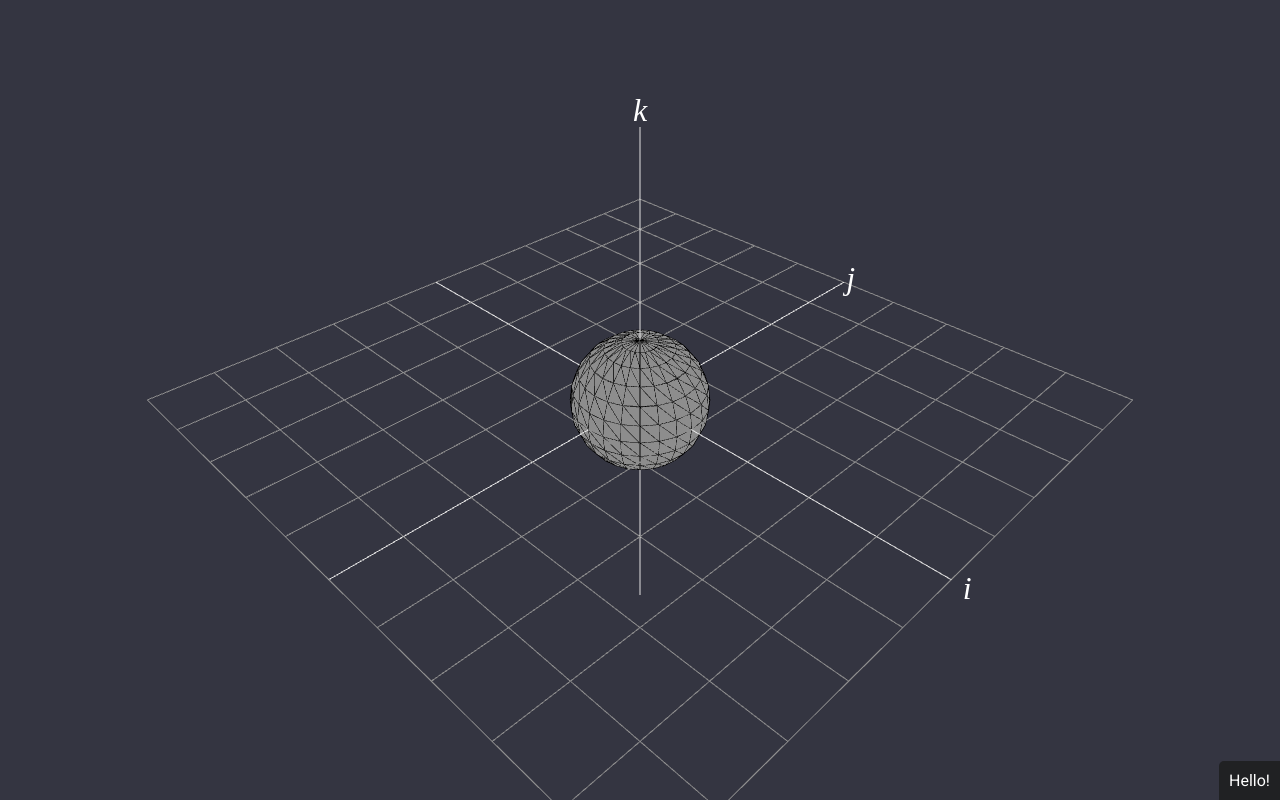
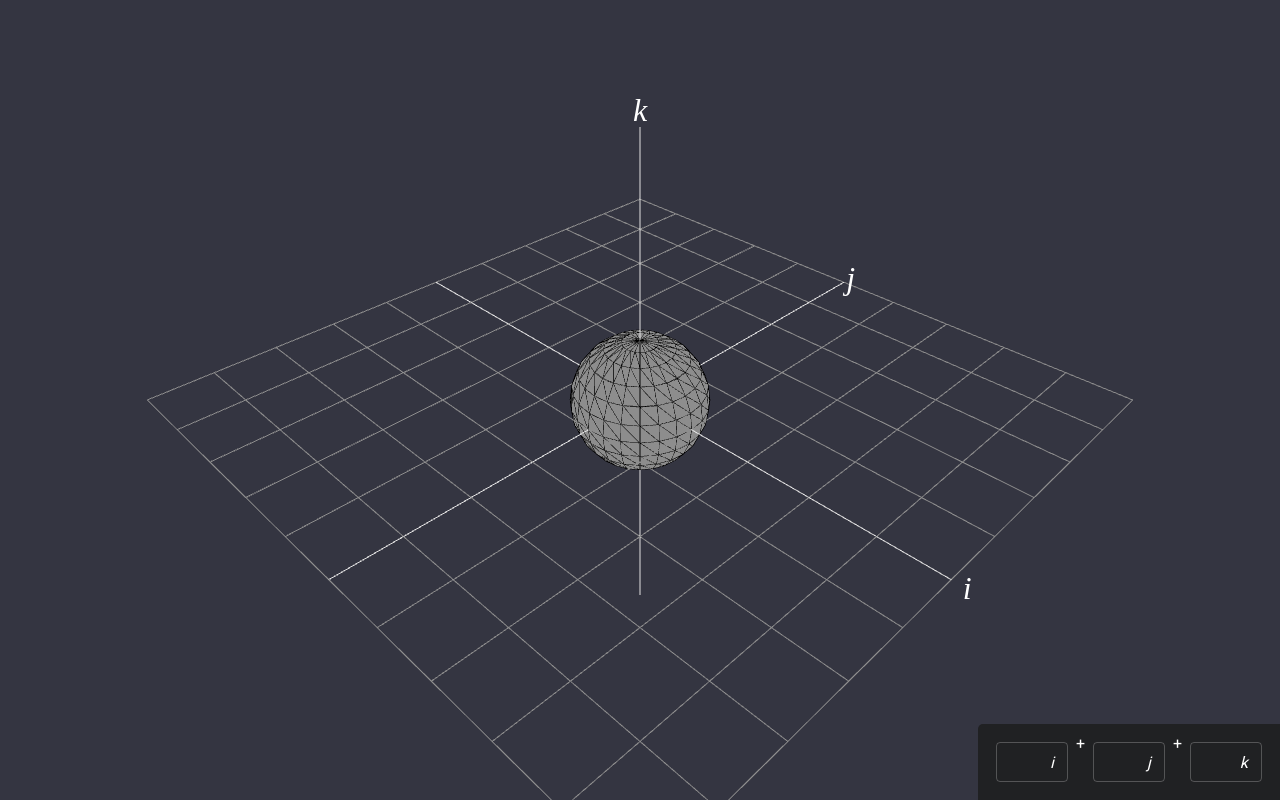
Before and after one commit to HKanwal/quaternions, a React (Vite) app: page / in a window 1280 px wide. Built offline with nearby package versions, Linux system fonts and the light colour scheme; a web font is replaced by a local one.

Commit message:
Start adding inputs

```diff
--- a/src/components/Controls.tsx
+++ b/src/components/Controls.tsx
@@ -1,9 +1,44 @@
+import { FormControl, InputAdornment, OutlinedInput } from "@mui/material";
 import Styles from "../styles/Controls.module.css";
 
 function Controls() {
   return (
     <div className={Styles.container}>
-      <span>Hello!</span>
+      <FormControl sx={{ m: 1, width: "8ch", display: "inline-block" }} variant="outlined">
+        <OutlinedInput
+          id="outlined-adornment-weight"
+          endAdornment={
+            <InputAdornment position="end">
+              <i>i</i>
+            </InputAdornment>
+          }
+          size="small"
+        />
+      </FormControl>
+      +
+      <FormControl sx={{ m: 1, width: "8ch", display: "inline-block" }} variant="outlined">
+        <OutlinedInput
+          id="outlined-adornment-weight"
+          endAdornment={
+            <InputAdornment position="end">
+              <i>j</i>
+            </InputAdornment>
+          }
+          size="small"
+        />
+      </FormControl>
+      +
+      <FormControl sx={{ m: 1, width: "8ch", display: "inline-block" }} variant="outlined">
+        <OutlinedInput
+          id="outlined-adornment-weight"
+          endAdornment={
+            <InputAdornment position="end">
+              <i>k</i>
+            </InputAdornment>
+          }
+          size="small"
+        />
+      </FormControl>
     </div>
   );
 }
--- a/src/main.tsx
+++ b/src/main.tsx
@@ -2,9 +2,18 @@ import React from 'react'
 import ReactDOM from 'react-dom/client'
 import App from './App.tsx'
 import "./index.css";
+import { ThemeProvider, createTheme } from "@mui/material";
+
+const darkTheme = createTheme({
+  palette: {
+    mode: "dark",
+  },
+});
 
 ReactDOM.createRoot(document.getElementById("root")!).render(
   <React.StrictMode>
-    <App />
+    <ThemeProvider theme={darkTheme}>
+      <App />
+    </ThemeProvider>
   </React.StrictMode>
 );
--- a/src/styles/Controls.module.css
+++ b/src/styles/Controls.module.css
@@ -6,4 +6,5 @@
   padding: 10px;
   color: white;
   border-radius: 5px 0 0 0;
+  z-index: 2;
 }
```
